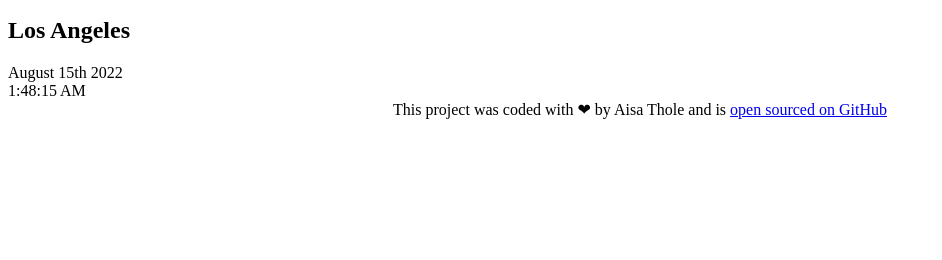
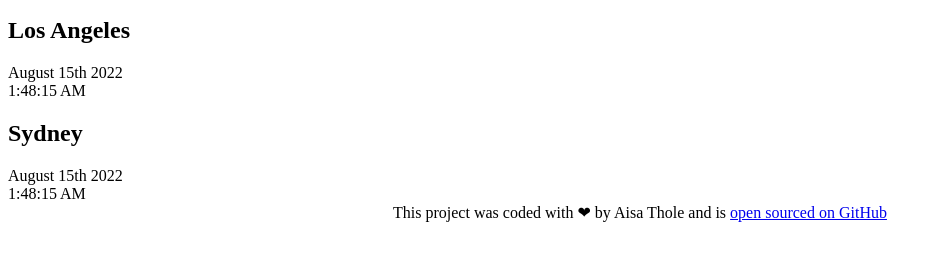
Before and after one commit to Lizzy04/world-clock, a plain HTML site: page index.html in a window 1280 px wide. Shown: the part 102-362 px from the top of the page, without its empty margins (0-942 px from the left). Drawn offline with Linux system fonts and the light colour scheme.

Commit message:
Updated HTML

```diff
--- a/index.html
+++ b/index.html
@@ -22,6 +22,12 @@
     <div class="date">August 15th 2022</div>
     <div class="time">1:48:15 AM</div>
 
+    <div class="city">
+      <h2>Sydney</h2>
+    </div>
+    <div class="date">August 15th 2022</div>
+    <div class="time">1:48:15 AM</div>
+
     <footer>
       This project was coded with ❤ by Aisa Thole and is
       <a href="https://github.com/Lizzy04/world-clock" target="_blank"
```
